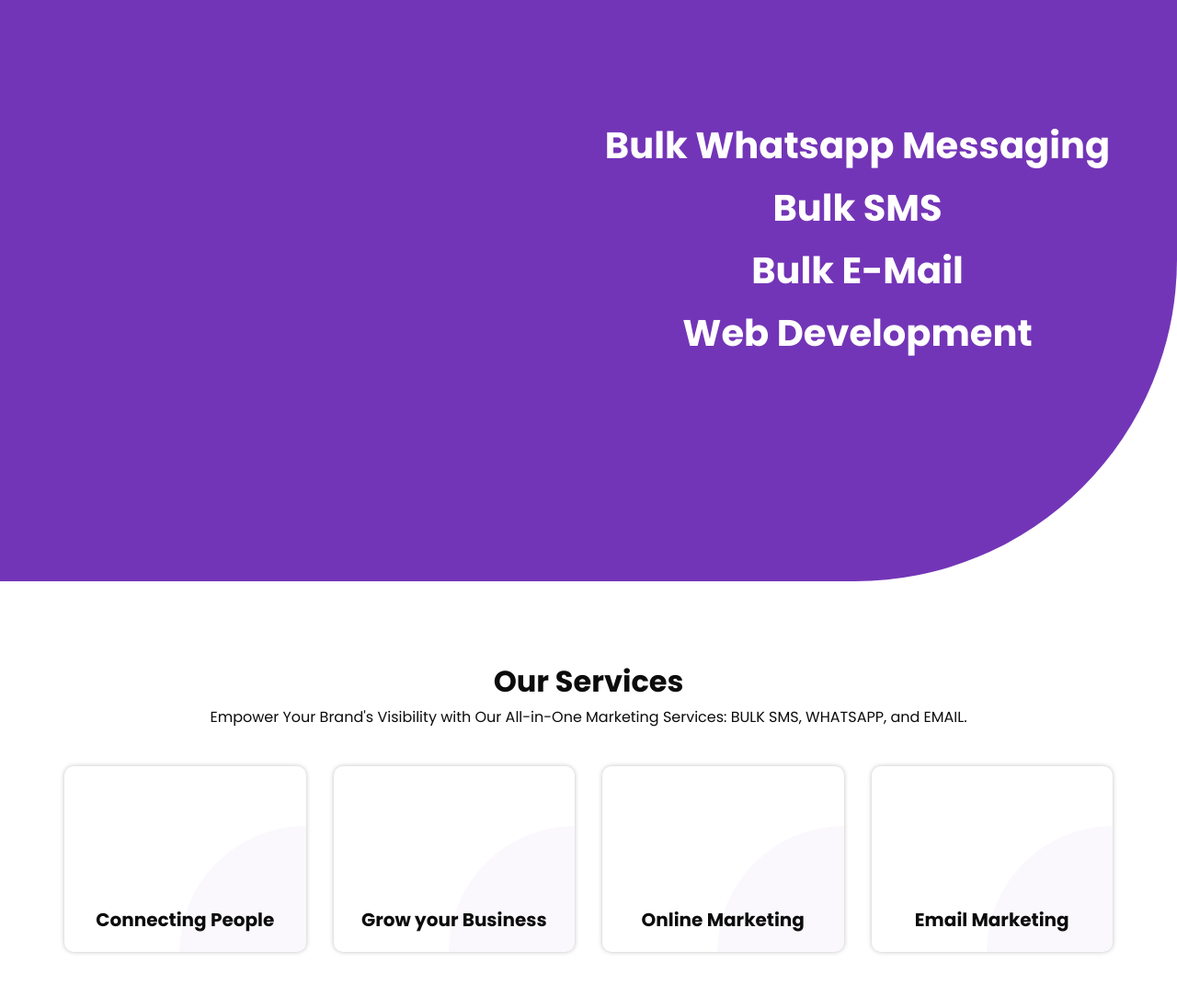
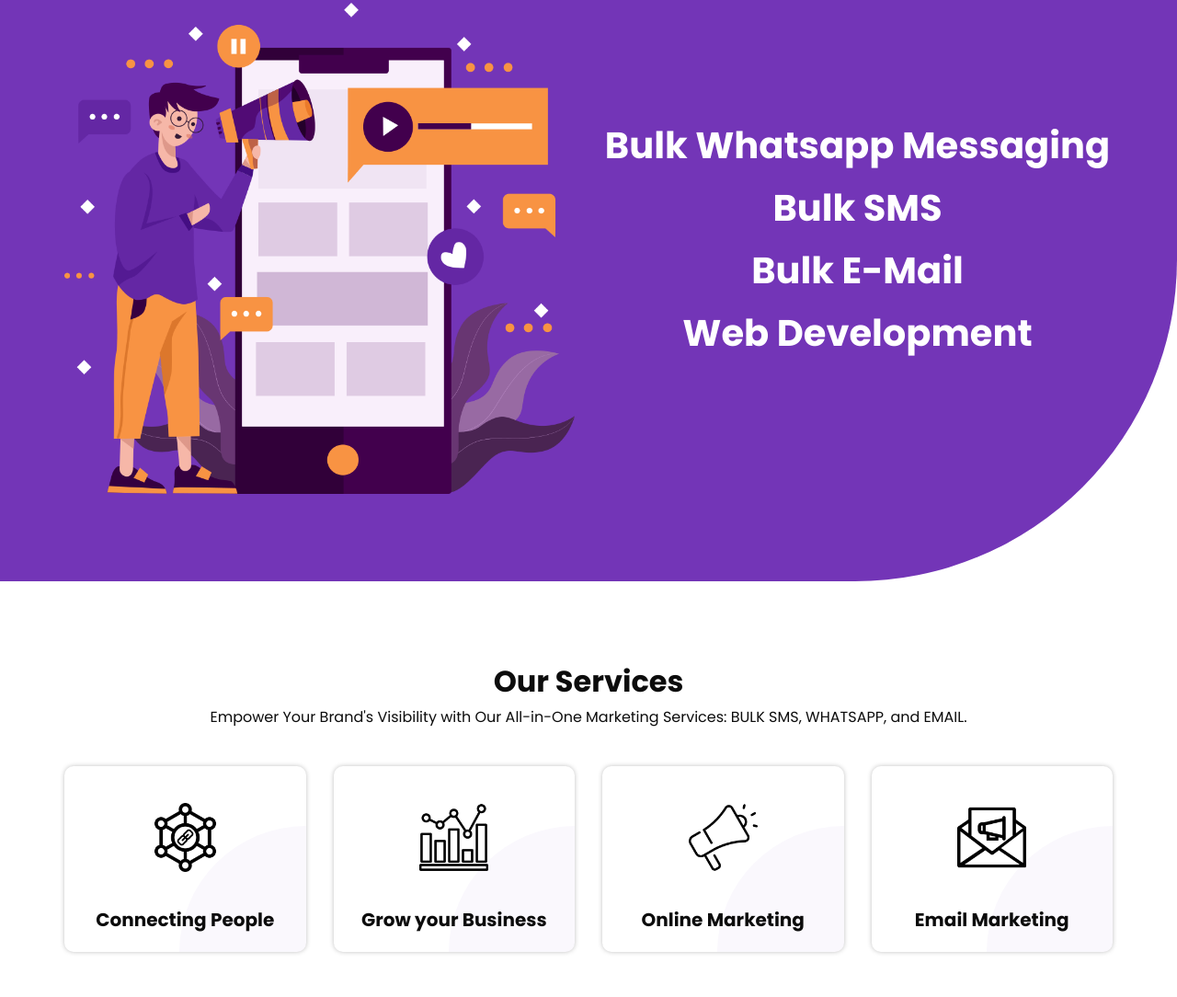
Before and after one commit to duraivasagar/s2d, a plain HTML site: page index.html in a window 1280 px wide. Shown: the part 168-1252 px from the top of the page at 92% size. Drawn offline with Linux system fonts and the light colour scheme; a script that the page names is missing; files whose address does not match are found by name.

Commit message:
Update index.html

```diff
--- a/index.html
+++ b/index.html
@@ -44,7 +44,7 @@
               <div class="row">
                 <div class="col-md-6">
                   <div class="img-box">
-                    <img src="images/slider-img.png" alt="">
+                    <img src="slider-img.png" alt="">
                   </div>
                 </div>
                 <div class="col-md-6">
@@ -86,7 +86,7 @@
         <div class="col-md-6 col-lg-3">
           <div class="box">
             <div class="img-box">
-              <img src="images/s1.png" alt="">
+              <img src="s1.png" alt="">
             </div>
             <div class="detail-box">
               <h5>
@@ -98,7 +98,7 @@
         <div class="col-md-6 col-lg-3">
           <div class="box">
             <div class="img-box">
-              <img src="images/s2.png" alt="">
+              <img src="s2.png" alt="">
             </div>
             <div class="detail-box">
               <h5>
@@ -110,7 +110,7 @@
         <div class="col-md-6 col-lg-3">
           <div class="box">
             <div class="img-box">
-              <img src="images/s3.png" alt="">
+              <img src="s3.png" alt="">
             </div>
             <div class="detail-box">
               <h5>
@@ -122,15 +122,12 @@
         <div class="col-md-6 col-lg-3">
           <div class="box">
             <div class="img-box">
-              <img src="images/s4.png" alt="">
+              <img src="s4.png" alt="">
             </div>
             <div class="detail-box">
               <h5>
                 Email Marketing
               </h5>
-              <!--p>
-                Lorem ipsum dolor sit amet, consectetur adipiscing elit,
-              </p-->
             </div>
           </div>
         </div>
```
